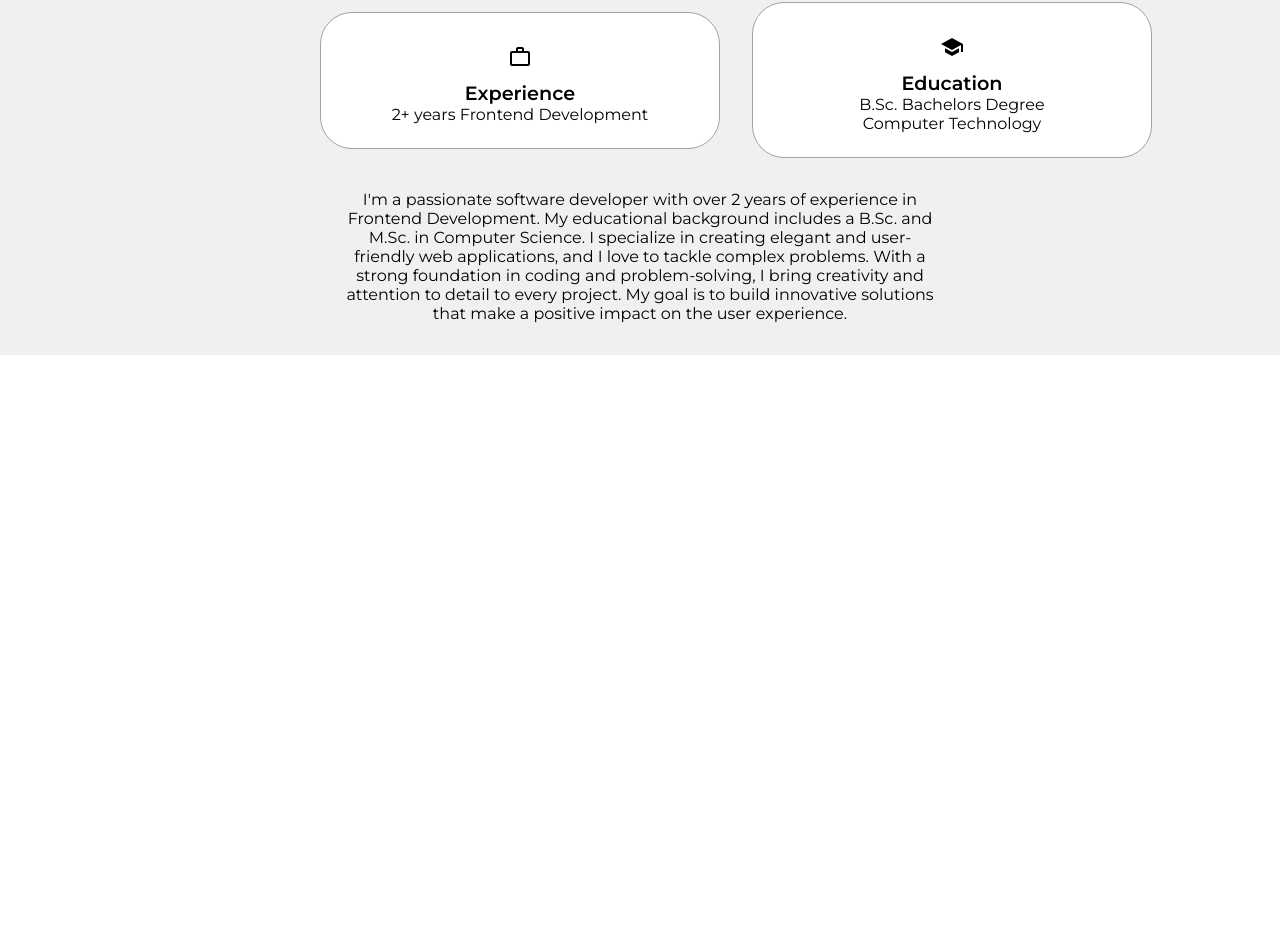
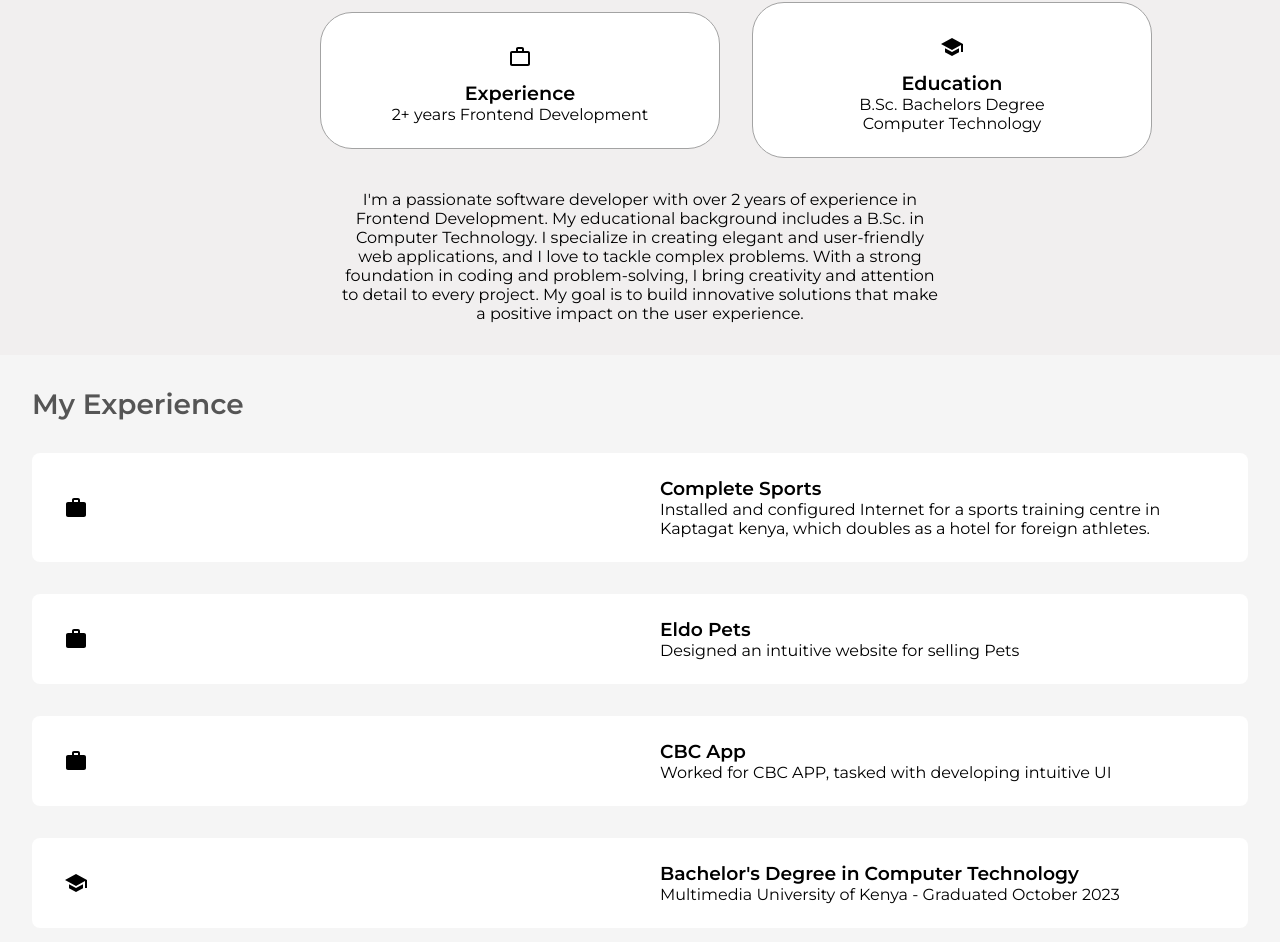
Before and after one commit to HenryJS/Biography, a React (Create React App) app in the folder my-app/: page / in a window 1280 px wide. Shown: the part 1254-2196 px from the top of the page. Before the commit the page ends 1609 px from the top, so only its background shows below. Built offline with nearby package versions, Linux system fonts and the light colour scheme.

Commit message:
Updating the view for smaller screens

```diff
--- a/my-app/src/App.js
+++ b/my-app/src/App.js
@@ -1,5 +1,6 @@
 import './App.css';
 import About from './Components/about';
+import Experience from './Components/experience';
 import Header from './Components/header';
 import Home from './Components/home';
 
@@ -9,6 +10,7 @@ function App() {
       <Header />
       <Home />
       <About />
+      <Experience/>
     </div>
   );
 }
--- a/my-app/src/Components/about.js
+++ b/my-app/src/Components/about.js
@@ -29,7 +29,7 @@ const About = () => {
           <div className="text-container">
           <p>
               I'm a passionate software developer with over 2 years of experience in Frontend Development.
-              My educational background includes a B.Sc. and M.Sc. in Computer Science.
+              My educational background includes a B.Sc. in Computer Technology.
               I specialize in creating elegant and user-friendly web applications, and I love to tackle complex problems.
               With a strong foundation in coding and problem-solving, I bring creativity and attention to detail to every project.
               My goal is to build innovative solutions that make a positive impact on the user experience.
--- /dev/null
+++ b/my-app/src/Components/experience.js
@@ -0,0 +1,43 @@
+import React from 'react';
+import { Work, School } from '@mui/icons-material';
+import './styles/experience.css';
+
+const Experience = () => {
+  return (
+    <section id="experience">
+      <p className="experience-sub-title">My Experience</p>
+      <div className="experience-details-container">
+        <article className="article-container">
+          <Work className="icon" />
+          <div>
+            <h3>Complete Sports </h3>
+            <p>Installed and configured Internet for a sports training centre in Kaptagat kenya, which doubles as a hotel for foreign athletes.</p>
+          </div>
+        </article>
+        <article className="article-container">
+          <Work className="icon" />
+          <div>
+            <h3>Eldo Pets</h3>
+            <p>Designed an intuitive website for selling Pets</p>
+          </div>
+        </article>
+        <article className="article-container">
+          <Work className="icon" />
+          <div>
+            <h3>CBC App </h3>
+            <p>Worked for CBC APP, tasked with developing intuitive UI</p>
+          </div>
+        </article>
+        <article className="article-container">
+          <School className="icon" />
+          <div>
+            <h3>Bachelor's Degree in Computer Technology</h3>
+            <p>Multimedia University of Kenya - Graduated October 2023</p>
+          </div>
+        </article>
+      </div>
+    </section>
+  );
+};
+
+export default Experience;
--- a/my-app/src/Components/home.js
+++ b/my-app/src/Components/home.js
@@ -41,7 +41,7 @@ const Home = () => {
         <div id="socials-container">
           <LinkedInIcon
             className="icon"
-            onClick={() => window.open('https://linkedin.com/')}
+            onClick={() => window.open('https://www.linkedin.com/public-profile/settings?lipi=urn%3Ali%3Apage%3Ad_flagship3_profile_self_edit_contact-info%3BFmp8phbYQs6UkMKnQwxQEw%3D%3D')}
           />
           <GitHubIcon
             className="icon"
--- a/my-app/src/Components/styles/about.css
+++ b/my-app/src/Components/styles/about.css
@@ -1,3 +1,5 @@
+/* styles/about.css */
+
 .about-section {
   position: relative;
   padding: 4vh 0;
@@ -7,7 +9,7 @@
 .section-text-p1 {
   font-size: 1.5rem;
   color: rgb(85, 85, 85);
-    text-align: center ;
+  text-align: center;
 }
 
 .title {
@@ -46,7 +48,6 @@
   margin-left: 2rem; /* Increase margin-left */
 }
 
-
 .details-container {
   padding: 1.5rem;
   flex: 1;
@@ -74,7 +75,20 @@
 }
 
 .text-container {
-    text-align:center;
+  text-align: center;
   max-width: 600px;
   margin: 0 auto;
 }
+
+/* Media queries for smaller screens */
+@media screen and (max-width: 768px) {
+  .about-containers {
+    flex-direction: column;
+    margin-left: 0;
+    text-align: center;
+  }
+
+  .about-pic {
+    max-width: 100%;
+  }
+}
--- /dev/null
+++ b/my-app/src/Components/styles/experience.css
@@ -0,0 +1,57 @@
+#experience {
+    position: relative;
+    background-color: #f5f5f5;
+    padding: 2rem;
+  }
+
+  .experience-sub-title {
+    color: rgb(85, 85, 85);
+    font-weight: 600;
+    font-size: 1.75rem;
+    margin-bottom: 2rem;
+  }
+
+  .experience-details-container {
+    display: flex;
+    justify-content: center;
+    flex-direction: column;
+  }
+
+  .article-container {
+    display: grid;
+    grid-template-columns: repeat(2, 1fr);
+    gap: 2.5rem;
+    margin-bottom: 2rem;
+  }
+
+  article {
+    display: flex;
+    flex-direction: column;
+    align-items: center;
+    gap: 0.5rem;
+    padding: 1.5rem;
+    background-color: white;
+    border-radius: 0.5rem;
+    transition: background-color 0.3s ease, transform 0.3s ease;
+  }
+
+  article:hover {
+    background-color: #d3d3d3;
+    cursor: pointer;
+    transform: scale(1.05);
+  }
+
+  article .icon {
+    cursor: default;
+  }
+
+  /* Media queries for smaller screens */
+  @media screen and (max-width: 768px) {
+    .article-container {
+      grid-template-columns: 1fr;
+    }
+
+    article {
+      margin-bottom: 1.5rem;
+    }
+  }
--- a/my-app/src/Components/styles/home.css
+++ b/my-app/src/Components/styles/home.css
@@ -1,3 +1,5 @@
+/* styles/home.css */
+
 .home-section {
   display: flex;
   justify-content: center;
@@ -73,3 +75,34 @@
   height: 2rem;
   margin: 0.5rem;
 }
+
+/* Mobile view styles */
+.menu-icon {
+  display: none;
+  font-size: 2rem;
+  cursor: pointer;
+}
+
+#socials-container.mobile-menu-open {
+  display: flex;
+  flex-direction: column;
+  align-items: center;
+}
+
+/* Media query for smaller screens (mobile phones) */
+@media screen and (max-width: 600px) {
+  .btn-container {
+    flex-direction: column;
+  }
+  .section-pic-container img {
+    width: 100%;
+    height: 100%;
+    object-fit: cover;
+  }
+  .section-pic-container {
+    width: 200px;
+    height: 200px;
+    overflow: hidden;
+  }
+
+}
```
Lines whose indentation alone changed are shown as unchanged.
